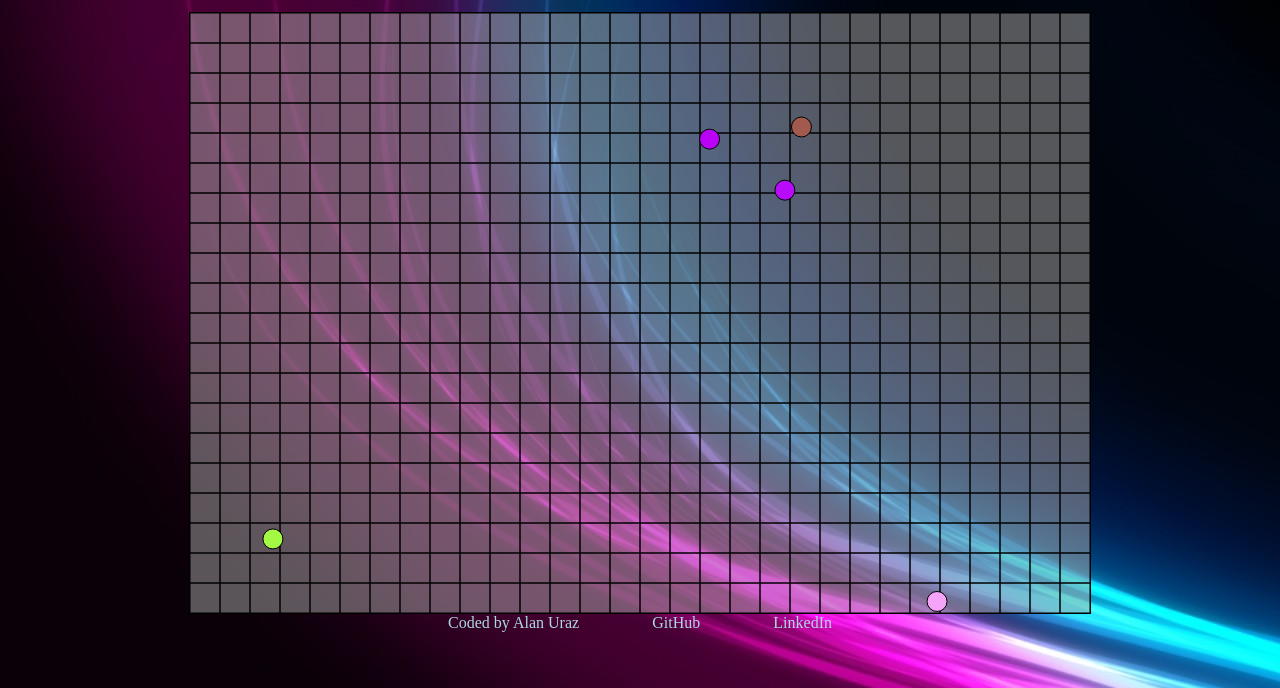
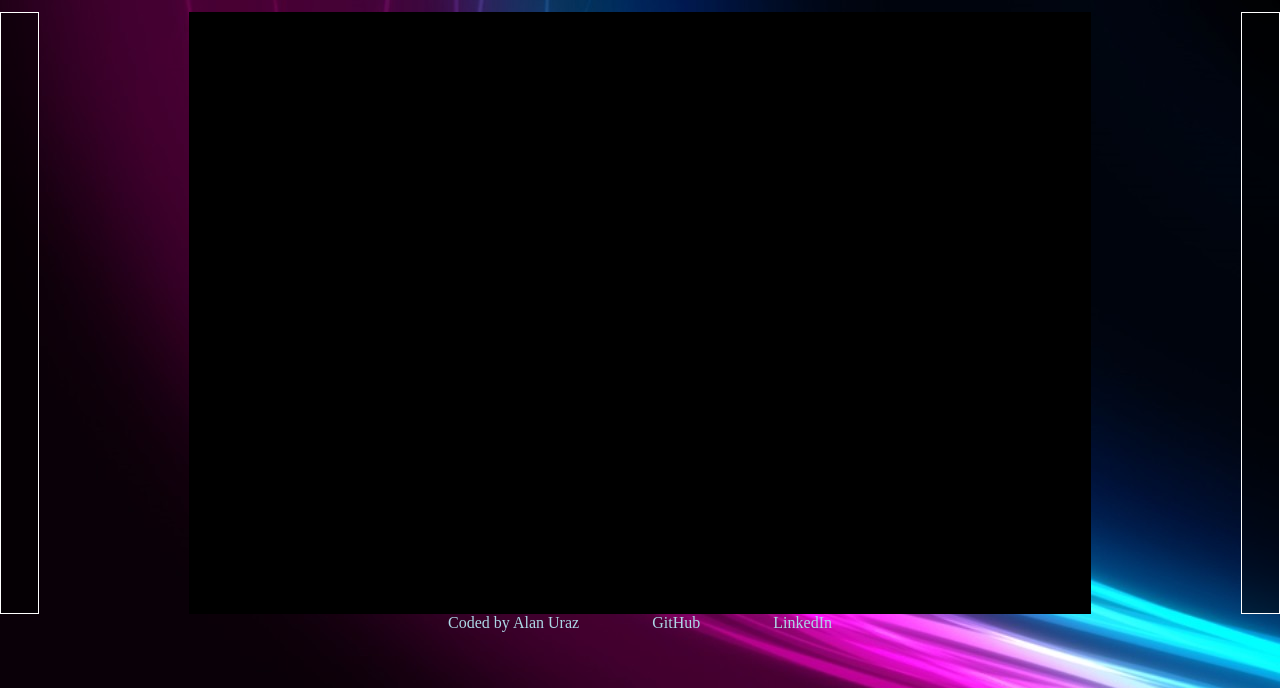
Before and after one commit to aloonballoon/FuzzBall, a plain HTML site: page index.html in a window 1280 px wide. Shown: the part 112-800 px from the top of the page. Drawn offline with Linux system fonts and the light colour scheme.

Commit message:
Make pretty directions box

```diff
--- a/canvas.css
+++ b/canvas.css
@@ -13,7 +13,7 @@ html {
   font-weight: 100;
 }
 
-article {
+.links-footer {
   width: 30%;
   display: flex;
   justify-content: space-between;
@@ -22,6 +22,30 @@ article {
 canvas {
   background-color: rgb(169,169,169, 0.5);
   border: 1px solid black;
+}
+
+.canvas-direction-article {
+ width: 100%;
+ display: flex;
+ justify-content: center;
+}
+
+.directions-aside {
+  color: purple;
+  width: 300px;
+  height: auto;
+  background-color: rgb(0,0,0, 0.5);
+  margin-right: 150px;
+  border: white 1px solid;
+}
+
+.names-aside {
+  color: purple;
+  width: 300px;
+  height: auto;
+  background-color: rgb(0,0,0, 0.5);
+  margin-left: 150px;
+  border: white 1px solid;
 }
 
 .canvas-section {
--- a/canvas.js
+++ b/canvas.js
@@ -8,8 +8,7 @@ const mouse = {
   direction: 'vertical'
 };
 
-let circle1;
-let circle2;
+
 let particles;
 
 let gridHeight = 30;
@@ -24,6 +23,7 @@ canvas.width = gridHeight * gridColCount;
 
 let gridId = 0;
 let grid = [];
+
 
 canvas.addEventListener('mousemove', (event) => {
   let x = event.x;
@@ -714,6 +714,7 @@ const init = () => {
   }
 };
 
+
 const getDistance = (x1,y1, x2, y2) => {
   let xDistance = x2 - x1;
   let yDistance = y2 - y1;
@@ -721,16 +722,29 @@ const getDistance = (x1,y1, x2, y2) => {
   return Math.sqrt(Math.pow(xDistance, 2) + Math.pow(yDistance, 2));
 };
 
+const welcomeWindow = () => {
+  context.beginPath();
+  context.fillStyle = "black";
+  context.fillRect(0, 0, canvas.width, canvas.height);
+
+};
+
 canvas.addEventListener('click', handleClick);
 
+window.addEventListener('keydown', (event) => {
+  if (event.key === "Enter") {
+    init();
+    animate();
+  }
+});
+
+welcomeWindow();
 
 const animate = () => {
     requestAnimationFrame(animate);
     context.clearRect(0, 0, innerWidth, innerHeight);
 
     drawGrid();
-
-
 
     for (let i = 0; i < particles.length; i++) {
       particles[i].update(particles);
@@ -739,10 +753,4 @@ const animate = () => {
     for (let i = 0; i < lines.length; i++) {
       lines[i].update();
     }
-
-
-
   };
-
-  init();
-  animate();
--- a/index.html
+++ b/index.html
@@ -12,12 +12,32 @@
       <h1 class="canvas-h1">
         Welcome to FuzzBall
       </h1>
-      <canvas></canvas>
-      <article>
-        <a href="http://www.alanuraz.com">Coded by Alan Uraz</a>
-        <a href="http://www.github.com/aloonballoon">GitHub</a>
-        <a href="http://www.linkedin.com/in/alanuraz">LinkedIn</a>
+      <article class="canvas-direction-article">
+        <aside class="directions-aside">
+        <ul>
+          <li>
+
+          </li>
+          <li>
+
+          </li>
+          <li>
+
+          </li>
+          <li>
+
+          </li>
+        </ul>
+        </aside>
+        <canvas></canvas>
+        <aside class="names-aside">
+        </aside>
       </article>
+        <footer class="links-footer">
+          <a href="http://www.alanuraz.com">Coded by Alan Uraz</a>
+          <a href="http://www.github.com/aloonballoon">GitHub</a>
+          <a href="http://www.linkedin.com/in/alanuraz">LinkedIn</a>
+        </footer>
     </section>
     <script src="./canvas.js"></script>
   </body>
```
